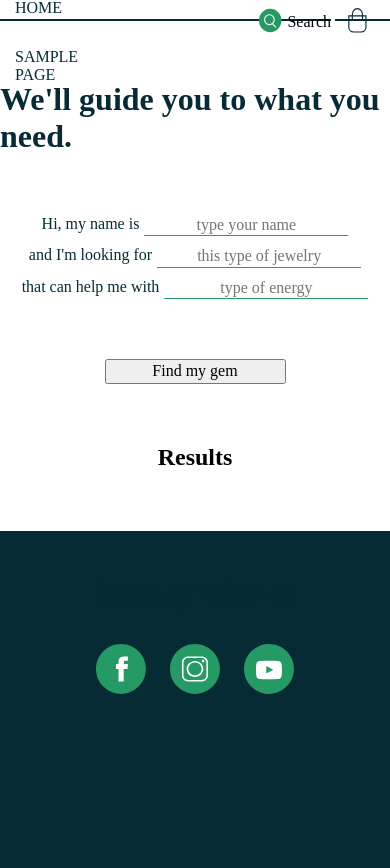
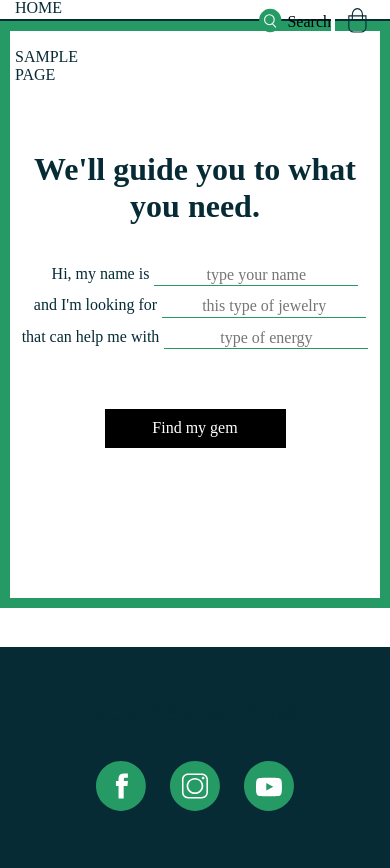
Before and after one commit to redacademy/daria-winter-2019, a WordPress theme: template themes/daria-day/page-find-your-gemstone.php in a window 390 px wide. Shown: the part 93-961 px from the top of the page. Before the commit the page ends 787 px from the top, so only its background shows below. Run offline with PHP 8.4 and a stand-in for WordPress, Linux system fonts and the light colour scheme; the site name, menu and one post (Sample post) are stand-ins, and other content is empty; some libraries are stand-ins or nearby versions.

Commit message:
added some basic breakpoints and responsive styling to find-your-gem

```diff
--- a/themes/daria-day/js/find-gemstone.js
+++ b/themes/daria-day/js/find-gemstone.js
@@ -1,7 +1,6 @@
 (function($) {
   const $findType = $('#find-gemstone-type');
   const $findTag = $('#find-gemstone-tag');
-  const $displayProductResults = $('.display-product-results');
   const $displayResultsSection = $('.find-gemstone-results');
 
   typeDropdownValues = [
@@ -84,17 +83,19 @@
 
   // Construct product results
   const displayProducts = (product) => {
-    productURL = product.title.toLowerCase().split(' ').join('-');
+    console.log(product);
+
+    const productUrl = dariaData.rest_url + '/' + product.permalink;
 
     foundProduct = `<div class="product-result">
-      <a href="${dariaData.rest_url}/products/${productURL}">
+      <a href="${productUrl}">
         <img src="${product.image}">
         <h3>${product.title}</h3>
         <p>${product.price}</p>
       </a>
     </div>`;
 
-    $displayProductResults.append(foundProduct);
+    $('.display-product-results').append(foundProduct);
   }
 
   // Generates error messages depending on error
@@ -117,7 +118,7 @@
   $('#find-my-gemstone').on('click', event => {
     event.preventDefault();
 
-    $displayProductResults.empty();
+    $displayResultsSection.empty();
     $('.error-message').remove();
 
     $.ajax({
@@ -133,8 +134,6 @@
         generateErrorMessage('emptyTag');
         return;
       }
-
-      let matchNone = true;
 
       // Filter through product types if available
       let filteredProductTypeArray = [];
@@ -174,16 +173,19 @@
         return;
       }
 
+      // Error if no matches
+      if (!filteredEnergyArray || filteredEnergyArray.length < 1) {
+        generateErrorMessage('noMatch');
+      }
+
       // Display filtered products
+      $displayResultsSection.append('<h2>Results</h2>');
+      $displayResultsSection.append('<div class="display-product-results"></div>')
+
       filteredEnergyArray.forEach(product => {
-        matchNone = false;
         displayProducts(product);
       });
 
-      // Error message if no matches
-      if (matchNone) {
-        generateErrorMessage('noMatch');
-      }
 
     }).fail(response => {
       generateErrorMessage('apiFail');
--- a/themes/daria-day/page-find-your-gemstone.php
+++ b/themes/daria-day/page-find-your-gemstone.php
@@ -41,7 +41,6 @@ get_header();
 			</section>
 
 			<section class="find-gemstone-results">
-				<h2>Results</h2>
 				<div class="display-product-results">
 
 				</div>
--- a/themes/daria-day/sass/abstracts/_variables.scss
+++ b/themes/daria-day/sass/abstracts/_variables.scss
@@ -1,5 +1,6 @@
 // Media widths
 $tablet: 600px;
+$larger-tablet: 900px;
 $desktop: 1024px;
 
 // Dimensions
--- a/themes/daria-day/sass/pages/_find-gemstone.scss
+++ b/themes/daria-day/sass/pages/_find-gemstone.scss
@@ -13,10 +13,15 @@ Find Gemstone Search Styling
 
 
 .find-gemstone-search {
+  padding: 120px 0;
+
   color: $brand-colour-evergreen;
+  border: $find-gemstone-base-spacing solid $brand-colour-bright-green;
 
   h1 {
-    margin: 60px auto;
+    margin: 0;
+    margin-bottom: 40px;
+    text-align: center;
   }
 
   form {
@@ -28,6 +33,15 @@ Find Gemstone Search Styling
       justify-content: center;
 
       margin: 10px;
+      white-space: nowrap;
+
+      &:nth-of-type(1) {
+        margin-left: $find-gemstone-base-spacing * 3;
+      }
+
+      &:nth-of-type(2) {
+        margin-left: $find-gemstone-base-spacing * 2;
+      }
 
       div {
         position: relative;
@@ -35,6 +49,8 @@ Find Gemstone Search Styling
     }
 
     input {
+      width: 100%;
+      max-width: 200px;
       margin-left: $find-gemstone-input-margin;
 
       background-color: transparent;
@@ -44,12 +60,38 @@ Find Gemstone Search Styling
     }
   }
 
+  button {
+    display: block;
+    width: 181px;
+    margin: 60px auto 30px;
+    padding: $find-gemstone-base-spacing;
 
-  /*
-  =========================
-  Dropdown Styling
-  =========================
-  */
+    background-color: black;
+    border: 0px solid transparent;
+    color: white;
+  }
+}
+
+@media screen and (min-width: $tablet) {
+  .find-gemstone-search {
+    border: $find-gemstone-base-spacing * 2 solid $brand-colour-bright-green;
+  }
+}
+
+@media screen and (min-width: $desktop) {
+  .find-gemstone-search {
+    border: $find-gemstone-base-spacing * 3 solid $brand-colour-bright-green;
+  }
+}
+
+/*
+=========================
+Dropdown Styling
+=========================
+*/
+
+ .find-gemstone-search {
+
   .dropdown-position-holder {
     &:hover,
     &:active,
@@ -99,13 +141,14 @@ Find Gemstone Search Styling
     border-top: 2px solid $brand-colour-bright-green;
     background-color: white;
   }
+}
 
-
-
-  button {
-    display: block;
-    width: 181px;
-    margin: 60px auto;
+// special dropdown size for super small screens
+@media screen and (max-width: 365px) {
+  .find-gemstone-search {
+    .find-gem-dropdown {
+      width: 150px;
+    }
   }
 }
 
@@ -127,4 +170,49 @@ Find Gemstone Results Styling
 
     padding: $find-gemstone-base-spacing;
   }
+
+  .product-result {
+    position: relative;
+  }
+
+  a {
+    color: $brand-colour-evergreen;
+
+    h3 {
+      margin-bottom: $find-gemstone-base-spacing * 3;
+    }
+
+    p {
+      position: absolute;
+      bottom: 0;
+
+      margin: 0;
+
+      color: $brand-colour-green;
+
+      &:before {
+        content: '$';
+      }
+
+      &:after {
+        content: ' CAD';
+      }
+    }
+  }
 }
+
+@media screen and (min-width: $tablet) {
+  .find-gemstone-results {
+    .display-product-results {
+      grid-template-columns: repeat(3, 1fr);
+    }
+  }
+}
+
+@media screen and (min-width: $larger-tablet) {
+  .find-gemstone-results {
+    .display-product-results {
+      grid-template-columns: repeat(4, 1fr);
+    }
+  }
+}
--- a/themes/daria-day/style.css
+++ b/themes/daria-day/style.css
@@ -1132,14 +1132,13 @@ Find Gemstone Search Styling
 =========================
 */
 .find-gemstone-search {
+  padding: 120px 0;
   color: #062b35;
-  /*
-  =========================
-  Dropdown Styling
-  =========================
-  */ }
+  border: 10px solid #269a65; }
   .find-gemstone-search h1 {
-    margin: 60px auto; }
+    margin: 0;
+    margin-bottom: 40px;
+    text-align: center; }
   .find-gemstone-search form > div {
     display: -webkit-box;
     display: -ms-flexbox;
@@ -1151,17 +1150,47 @@ Find Gemstone Search Styling
     -webkit-box-pack: center;
         -ms-flex-pack: center;
             justify-content: center;
-    margin: 10px; }
+    margin: 10px;
+    white-space: nowrap; }
+    .find-gemstone-search form > div:nth-of-type(1) {
+      margin-left: 30px; }
+    .find-gemstone-search form > div:nth-of-type(2) {
+      margin-left: 20px; }
     .find-gemstone-search form > div div {
       position: relative; }
   .find-gemstone-search form input {
+    width: 100%;
+    max-width: 200px;
     margin-left: 5px;
     background-color: transparent;
     border: none;
     border-bottom: 1px solid #269a65;
     text-align: center; }
+  .find-gemstone-search button {
+    display: block;
+    width: 181px;
+    margin: 60px auto 30px;
+    padding: 10px;
+    background-color: black;
+    border: 0px solid transparent;
+    color: white; }
+
+@media screen and (min-width: 600px) {
+  .find-gemstone-search {
+    border: 20px solid #269a65; } }
+
+@media screen and (min-width: 1024px) {
+  .find-gemstone-search {
+    border: 30px solid #269a65; } }
+
+/*
+=========================
+Dropdown Styling
+=========================
+*/
 .find-gemstone-search .dropdown-position-holder:hover .find-gem-dropdown, .find-gemstone-search .dropdown-position-holder:active .find-gem-dropdown, .find-gemstone-search .dropdown-position-holder:focus .find-gem-dropdown {
   display: block; }
+
 .find-gemstone-search .dropdown-position-holder:hover .find-tag-dropdown, .find-gemstone-search .dropdown-position-holder:active .find-tag-dropdown, .find-gemstone-search .dropdown-position-holder:focus .find-tag-dropdown {
   display: -webkit-box;
   display: -ms-flexbox;
@@ -1181,6 +1210,7 @@ Find Gemstone Search Styling
   .find-gemstone-search .dropdown-position-holder:hover .find-tag-dropdown .selected-tag, .find-gemstone-search .dropdown-position-holder:active .find-tag-dropdown .selected-tag, .find-gemstone-search .dropdown-position-holder:focus .find-tag-dropdown .selected-tag {
     background-color: #062b35;
     color: white; }
+
 .find-gemstone-search .find-gem-dropdown {
   display: none;
   -webkit-box-sizing: border-box;
@@ -1195,10 +1225,10 @@ Find Gemstone Search Styling
   border: 1px solid #269a65;
   border-top: 2px solid #269a65;
   background-color: white; }
-  .find-gemstone-search button {
-    display: block;
-    width: 181px;
-    margin: 60px auto; }
+
+@media screen and (max-width: 365px) {
+  .find-gemstone-search .find-gem-dropdown {
+    width: 150px; } }
 
 /*
 =========================
@@ -1213,6 +1243,31 @@ Find Gemstone Results Styling
   grid-template-columns: repeat(2, 1fr);
   grid-gap: 20px;
   padding: 10px; }
+
+.find-gemstone-results .product-result {
+  position: relative; }
+
+.find-gemstone-results a {
+  color: #062b35; }
+  .find-gemstone-results a h3 {
+    margin-bottom: 30px; }
+  .find-gemstone-results a p {
+    position: absolute;
+    bottom: 0;
+    margin: 0;
+    color: #0c5535; }
+    .find-gemstone-results a p:before {
+      content: '$'; }
+    .find-gemstone-results a p:after {
+      content: ' CAD'; }
+
+@media screen and (min-width: 600px) {
+  .find-gemstone-results .display-product-results {
+    grid-template-columns: repeat(3, 1fr); } }
+
+@media screen and (min-width: 900px) {
+  .find-gemstone-results .display-product-results {
+    grid-template-columns: repeat(4, 1fr); } }
 
 /*
 =========================
```
Lines whose indentation alone changed are shown as unchanged.
